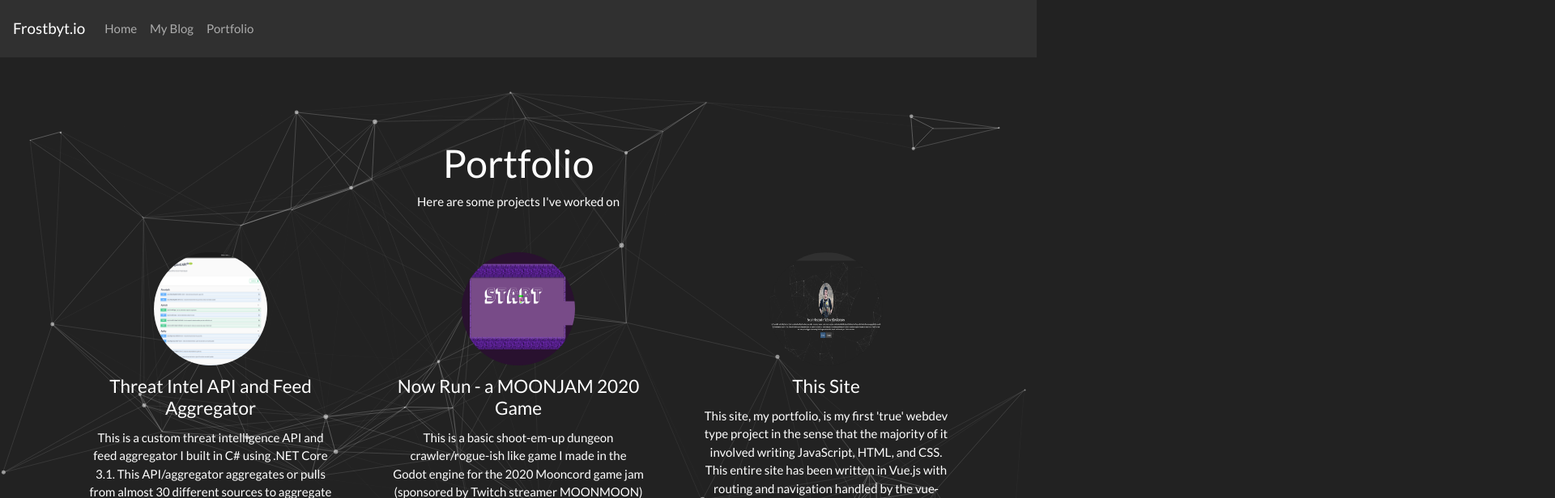
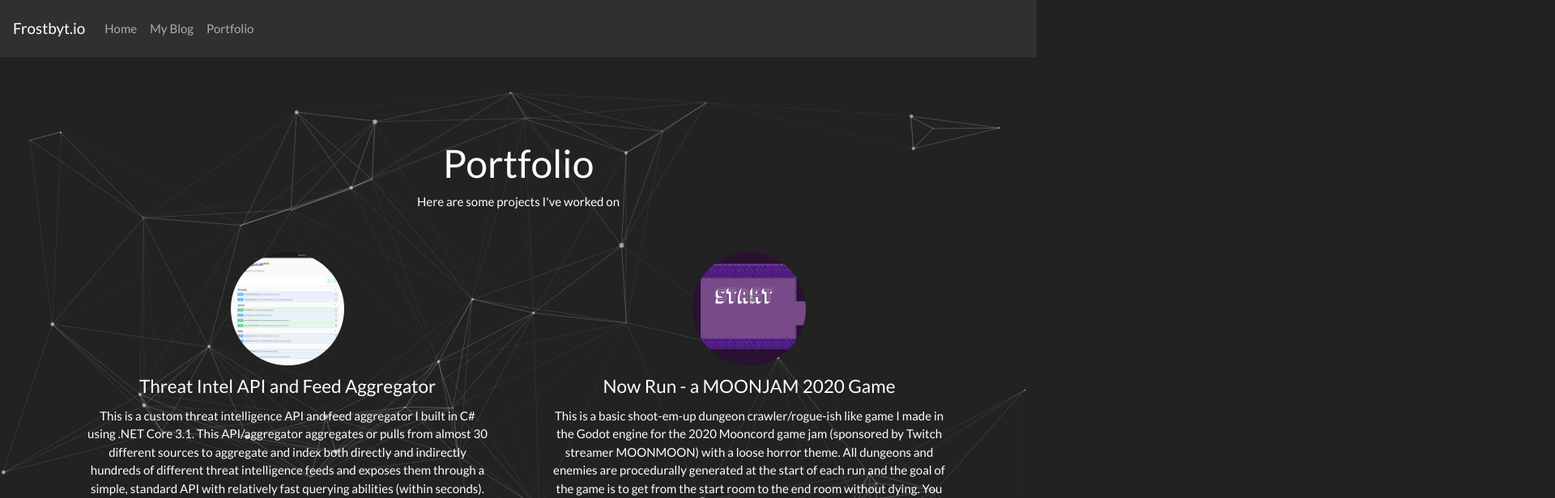
Before and after one commit to frostedbyts/frostbyt.io, a Vue app in the folder Frostbyt.io/: page /#/portfolio in a window 1280 px wide. Shown: the top 616 px of the page at 81% size, 1920 px wide, since content can reach past the window. Built offline with nearby package versions, Linux system fonts and the light colour scheme.

Commit message:
Temporarily removing the contact modal, fixing a typo

```diff
--- a/Frostbyt.io/src/components/Lander.vue
+++ b/Frostbyt.io/src/components/Lander.vue
@@ -20,7 +20,7 @@
                 </div>
                 <div class="text-center">
                     <a class="btn btn-primary btn-lg mr-1" href="https://github.com/frostedbyts">Github</a>
-                    <button type="button" class="btn btn-secondary btn-lg" @click="showModal">Contact</button>
+                    <!--<button type="button" class="btn btn-secondary btn-lg" @click="showModal">Contact</button>-->
                 </div>
 
             </div>
--- a/Frostbyt.io/src/components/Portfolio.vue
+++ b/Frostbyt.io/src/components/Portfolio.vue
@@ -62,7 +62,7 @@
                 <div class="col">
                     <div class="card-body">
                         <div class="text-center card-title">
-                            <img alt="Frostbyt.io/this site" class="rounded-circle img-thumb" src="@/assets/images/site.png"/>
+                            <img alt="Frostbyt.io/this site" class="rounded-circle" src="@/assets/images/site.png"/>
                         </div>
                         <div class="text-center card-title">
                             <h4>This Site</h4>
@@ -71,7 +71,7 @@
                             <p>
                                 This site, my portfolio, is my first 'true' webdev type project in the sense that the majority of it involved writing JavaScript, HTML, and CSS. This entire site has been written in Vue.js
                                 with routing and navigation handled by the vue-router package. The background is from the particles.js library which was a bit of a challenge to get working correctly. The CSS/theme for the site
-                                is the Bootswatch Darkly Bootstrap them, with minor modifications here and there.
+                                is the Bootswatch Darkly Bootstrap theme, with minor modifications here and there.
                             </p>
                         </div>
                     </div>
```
